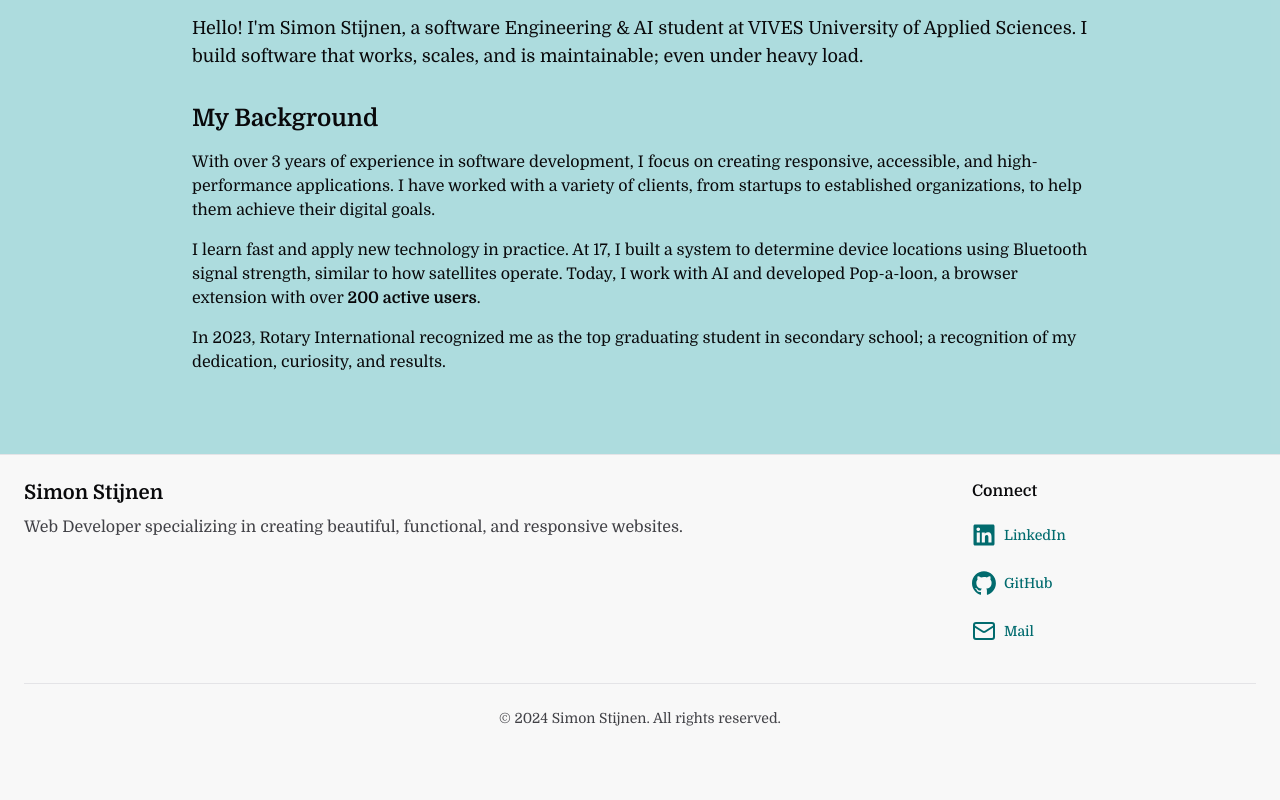
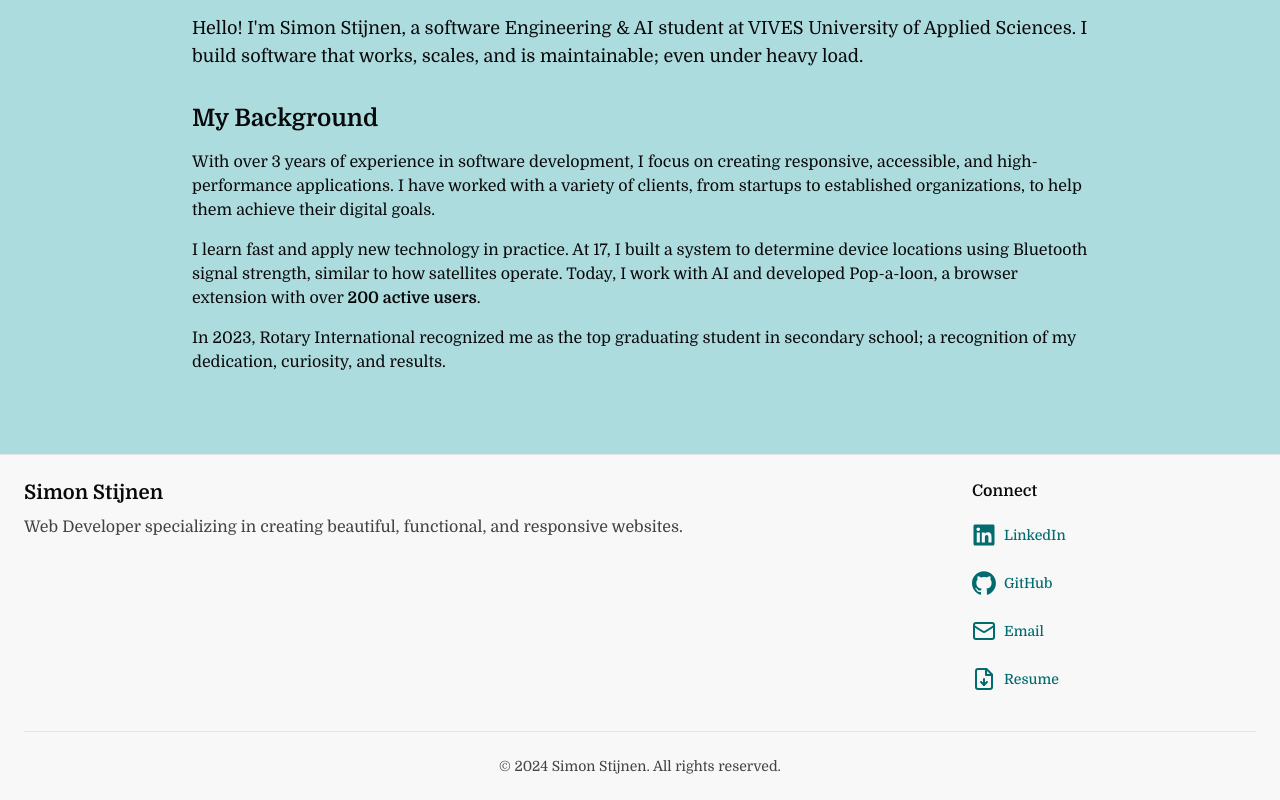
Before and after one commit to SimonStnn/website, a Next.js app: page / in a window 1280 px wide. Shown: the part 2605-3405 px from the top of the page. Before the commit the page ends 3357 px from the top, so only its background shows below. Built offline with nearby package versions, Linux system fonts and the light colour scheme; no server answers.

Commit message:
Add download resume button to footer

```diff
--- /dev/null
+++ b/components/icons/file-download-icon.tsx
@@ -0,0 +1,25 @@
+import { SVGProps } from "react";
+import { cn } from "@/lib/utils";
+
+export function FileDownloadIcon({ className, ...props }: SVGProps<SVGSVGElement>) {
+  return (
+    <svg
+      xmlns="http://www.w3.org/2000/svg"
+      width="24"
+      height="24"
+      viewBox="0 0 24 24"
+      fill="none"
+      stroke="currentColor"
+      strokeWidth="2"
+      strokeLinecap="round"
+      strokeLinejoin="round"
+      className={cn("size-full", className)}
+      {...props}
+    >
+      <path d="M14.5 2H6a2 2 0 0 0-2 2v16a2 2 0 0 0 2 2h12a2 2 0 0 0 2-2V7.5L14.5 2z" />
+      <polyline points="14 2 14 8 20 8" />
+      <path d="M12 18v-6" />
+      <path d="m9 15 3 3 3-3" />
+    </svg>
+  );
+}
--- a/components/icons/index.ts
+++ b/components/icons/index.ts
@@ -1,2 +1,3 @@
 export { GitHubIcon } from "./github-icon";
 export { LinkedInIcon } from "./linkedin-icon";
+export { FileDownloadIcon } from "./file-download-icon";
--- a/components/layout/footer.tsx
+++ b/components/layout/footer.tsx
@@ -6,7 +6,7 @@ import { cn } from "@/lib/utils";
 import { Button } from "@/components/ui/button";
 import SocialLink from "@/components/social-link";
 import { siteConfig } from "@/lib/config";
-import { GitHubIcon, LinkedInIcon } from "@/components/icons";
+import { FileDownloadIcon, GitHubIcon, LinkedInIcon } from "@/components/icons";
 import { Mail as MailIcon } from "lucide-react";
 
 interface FooterProps {
@@ -55,10 +55,20 @@ export function Footer({ className }: FooterProps) {
               <li>
                 <Button variant="link" className="[>svg]:px-0 h-auto !px-0" asChild>
                   <SocialLink
-                    href={siteConfig.social.github}
-                    ariaLabel="Mail"
-                    label="Mail"
+                    href={`mailto:${siteConfig.author.email}`}
+                    ariaLabel="Email"
+                    label="Email"
                     icon={MailIcon}
+                  />
+                </Button>
+              </li>
+              <li>
+                <Button variant="link" className="[>svg]:px-0 h-auto !px-0" asChild>
+                  <SocialLink
+                    href="/download/resume.pdf"
+                    ariaLabel="Download Resume"
+                    label="Resume"
+                    icon={FileDownloadIcon}
                   />
                 </Button>
               </li>
```
